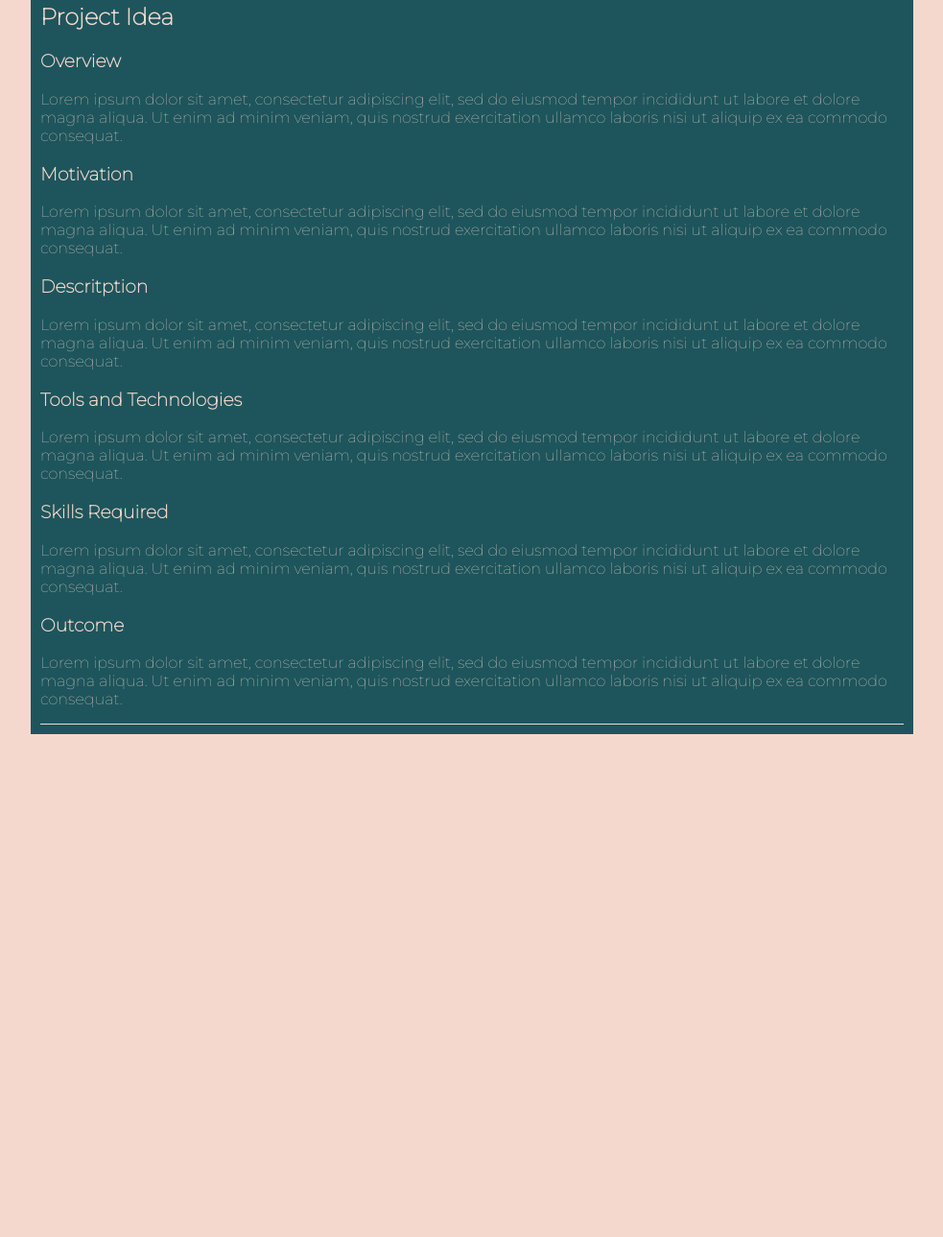
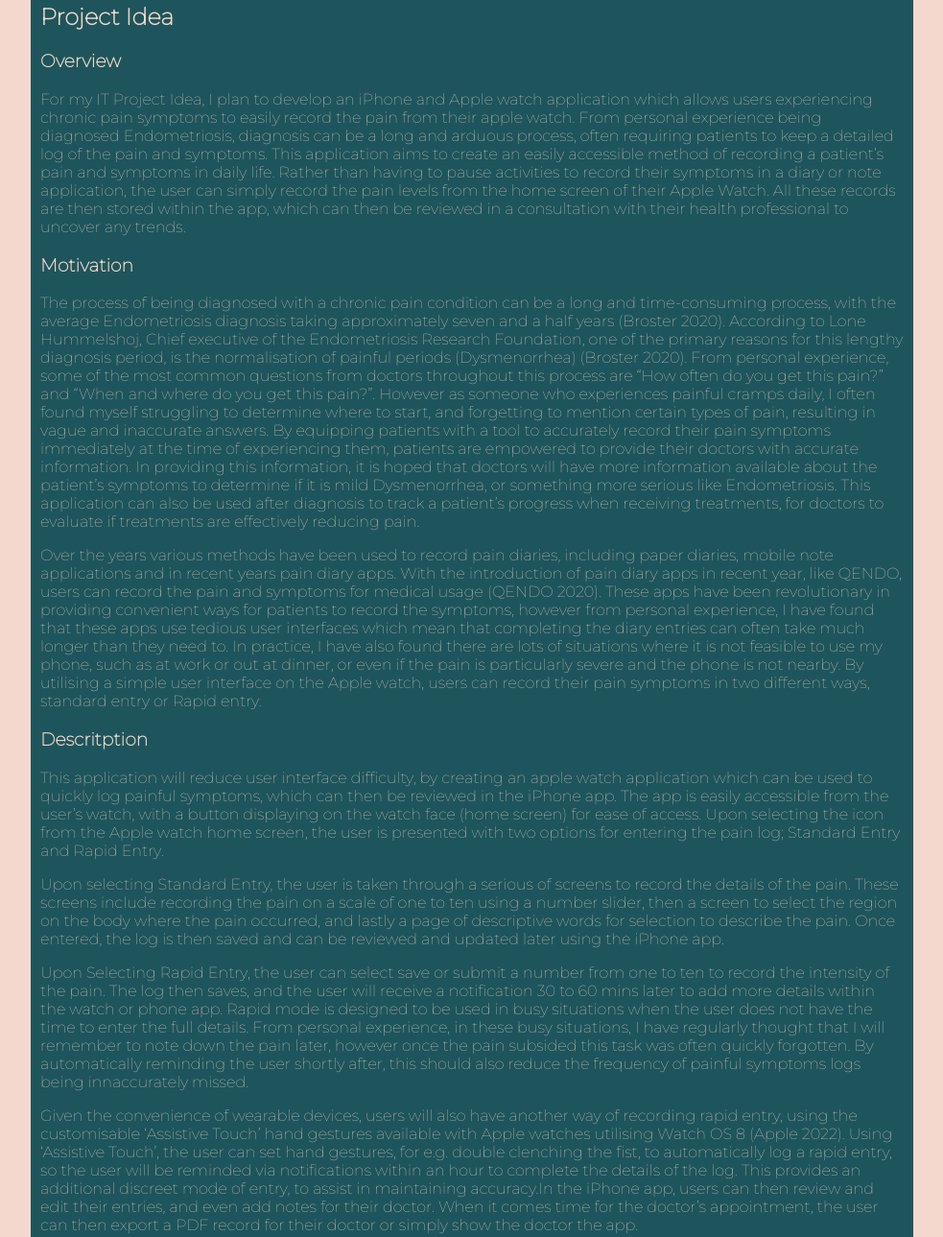
Before and after one commit to anneshars/Assignment1, a plain HTML site: page index.html in a window 1280 px wide. Shown: the part 2297-3586 px from the top of the page at 96% size, without its empty margins (148-1131 px from the left). Before the commit the page ends 3070 px from the top, so only its background shows below. Drawn offline with Linux system fonts and the light colour scheme.

Commit message:
finalised content, adding references and PDF tomorrow

```diff
--- a/index.html
+++ b/index.html
@@ -109,37 +109,44 @@
 
                     <div class = "subheading"><h3>Overview</h3></div>
                     <div class = "content">
-                    <p>Lorem ipsum dolor sit amet, consectetur adipiscing elit, sed do eiusmod tempor incididunt ut labore et dolore magna aliqua. Ut enim ad minim veniam, quis nostrud exercitation ullamco laboris nisi ut aliquip ex ea commodo consequat.</p></div>
+                    <p>For my IT Project Idea, I plan to develop an iPhone and Apple watch application which allows users experiencing chronic pain symptoms to easily record the pain from their apple watch. From personal experience being diagnosed Endometriosis, diagnosis can be a long and arduous process, often requiring patients to keep a detailed log of the pain and symptoms. This application aims to create an easily accessible method of recording a patient’s pain and symptoms in daily life. Rather than having to pause activities to record their symptoms in a diary or note application, the user can simply record the pain levels from the home screen of their Apple Watch.  All these records are then stored within the app, which can then be reviewed in a consultation with their health professional to uncover any trends. </p></div>
                 </article>
 
                 <article>
                     <div class = "subheading"><h3>Motivation</h3></div>
                     <div class = "content">
-                    <p>Lorem ipsum dolor sit amet, consectetur adipiscing elit, sed do eiusmod tempor incididunt ut labore et dolore magna aliqua. Ut enim ad minim veniam, quis nostrud exercitation ullamco laboris nisi ut aliquip ex ea commodo consequat.</p></div>
+                    <p>The process of being diagnosed with a chronic pain condition can be a long and time-consuming process, with the average Endometriosis diagnosis taking approximately seven and a half years (Broster 2020). According to Lone Hummelshoj, Chief executive of the Endometriosis Research Foundation, one of the primary reasons for this lengthy diagnosis period, is the normalisation of painful periods (Dysmenorrhea) (Broster 2020). From personal experience, some of the most common questions from doctors throughout this process are “How often do you get this pain?” and “When and where do you get this pain?”. However as someone who experiences painful cramps daily, I often found myself struggling to determine where to start, and forgetting to mention certain types of pain, resulting in vague and inaccurate answers. By equipping patients with a tool to accurately record their pain symptoms immediately at the time of experiencing them, patients are empowered to provide their doctors with accurate information. In providing this information, it is hoped that doctors will have more information available about the patient’s symptoms to determine if it is mild Dysmenorrhea, or something more serious like Endometriosis. This application can also be used after diagnosis to track a patient’s progress when receiving treatments, for doctors to evaluate if treatments are effectively reducing pain.</p>
+                    <p>Over the years various methods have been used to record pain diaries, including paper diaries, mobile note applications and in recent years pain diary apps. With the introduction of pain diary apps in recent year, like QENDO, users can record the pain and symptoms for medical usage (QENDO 2020). These apps have been revolutionary in providing convenient ways for patients to record the symptoms, however from personal experience, I have found that these apps use tedious user interfaces which mean that completing the diary entries can often take much longer than they need to. In practice, I have also found there are lots of situations where it is not feasible to use my phone, such as at work or out at dinner, or even if the pain is particularly severe and the phone is not nearby. By utilising a simple user interface on the Apple watch, users can record their pain symptoms in two different ways, standard entry or Rapid entry. </p>
+                </div>
                 </article>
 
                 <article>
                     <div class = "subheading"><h3>Descritption</h3></div>
                     <div class = "content">
-                    <p>Lorem ipsum dolor sit amet, consectetur adipiscing elit, sed do eiusmod tempor incididunt ut labore et dolore magna aliqua. Ut enim ad minim veniam, quis nostrud exercitation ullamco laboris nisi ut aliquip ex ea commodo consequat.</p></div>
+                    <p>This application will reduce user interface difficulty, by creating an apple watch application which can be used to quickly log painful symptoms, which can then be reviewed in the iPhone app. The app is easily accessible from the user’s watch, with a button displaying on the watch face (home screen) for ease of access. Upon selecting the icon from the Apple watch home screen, the user is presented with two options for entering the pain log; Standard Entry and Rapid Entry. </p>
+                    <p>Upon selecting Standard Entry, the user is taken through a serious of screens to record the details of the pain. These screens include recording the pain on a scale of one to ten using a number slider, then a screen to select the region on the body where the pain occurred, and lastly a page of descriptive words for selection to describe the pain. Once entered, the log is then saved and can be reviewed and updated later using the iPhone app.</p>
+                    <p>Upon Selecting Rapid Entry, the user can select save or submit a number from one to ten to record the intensity of the pain. The log then saves, and the user will receive a notification 30 to 60 mins later to add more details within the watch or phone app. Rapid mode is designed to be used in busy situations when the user does not have the time to enter the full details. From personal experience, in these busy situations, I have regularly thought that I will remember to note down the pain later, however once the pain subsided this task was often quickly forgotten. By automatically reminding the user shortly after, this should also reduce the frequency of painful symptoms logs being innaccurately missed.</p>
+                    <p>Given the convenience of wearable devices, users will also have another way of recording rapid entry, using the customisable ‘Assistive Touch’ hand gestures available with Apple watches utilising Watch OS 8 (Apple 2022). Using ‘Assistive Touch’, the user can set hand gestures, for e.g. double clenching the fist, to automatically log a rapid entry, so the user will be reminded via notifications within an hour to complete the details of the log. This provides an additional discreet mode of entry, to assist in maintaining accuracy.In the iPhone app, users can then review and edit their entries, and even add notes for their doctor. When it comes time for the doctor’s appointment, the user can then export a PDF record for their doctor or simply show the doctor the app.</p>
+                </div>
                 </article>
 
                 <article>
                     <div class = "subheading"><h3> Tools and Technologies</h3></div>
                     <div class = "content">
-                    <p>Lorem ipsum dolor sit amet, consectetur adipiscing elit, sed do eiusmod tempor incididunt ut labore et dolore magna aliqua. Ut enim ad minim veniam, quis nostrud exercitation ullamco laboris nisi ut aliquip ex ea commodo consequat.</p></div>
+                    <p>As this application will initially be exclusive to the iPhone and Apple watch, this project can be built using Apple developer tools. To build the iPhone application, Xcode 14 will be used in conjunction with Swift UI (Apple 2022). The creation of the Apple watch portion of the application will additionally require the use of Xcode Apple watch toolkit, to build the user interface for this device. Using Xcode14 and SwiftUI, the applications can initially be previewed and tested virtually. Once the application is in the final stages of development it will require testing on an iPhone and Apple watch to ensure the app performs as expected. </p>
+                </div>
                 </article>
 
                 <article>
                     <div class = "subheading"><h3>Skills Required</h3></div>
                     <div class="content">
-                    <p>Lorem ipsum dolor sit amet, consectetur adipiscing elit, sed do eiusmod tempor incididunt ut labore et dolore magna aliqua. Ut enim ad minim veniam, quis nostrud exercitation ullamco laboris nisi ut aliquip ex ea commodo consequat.</p></div>
+                    <p> In order to create the application, I will be required to learn the Swift coding language used in Apple Application development. To make the app as medically beneficial as possible I would also like to employ the assistance of a Chronic Pain nurse as a Subject Matter Expert.</p></div>
                 </article>
 
                 <article>
                     <div class = "subheading"><h3>Outcome</h3></div>
                     <div class = "content">
-                    <p>Lorem ipsum dolor sit amet, consectetur adipiscing elit, sed do eiusmod tempor incididunt ut labore et dolore magna aliqua. Ut enim ad minim veniam, quis nostrud exercitation ullamco laboris nisi ut aliquip ex ea commodo consequat.</p></div>
+                    <p>If this project is successful in coming to fruition, it will aim to provide quicker diagnosis of chronic pain conditions such as Endometriosis, by keeping a convenient and accurate record of the patient’s pain experiences. It will also be a beneficial tool in assessing the efficacy of chronic pain treatments.</p></div>
                 </article>
             </section>
         </div>
```
